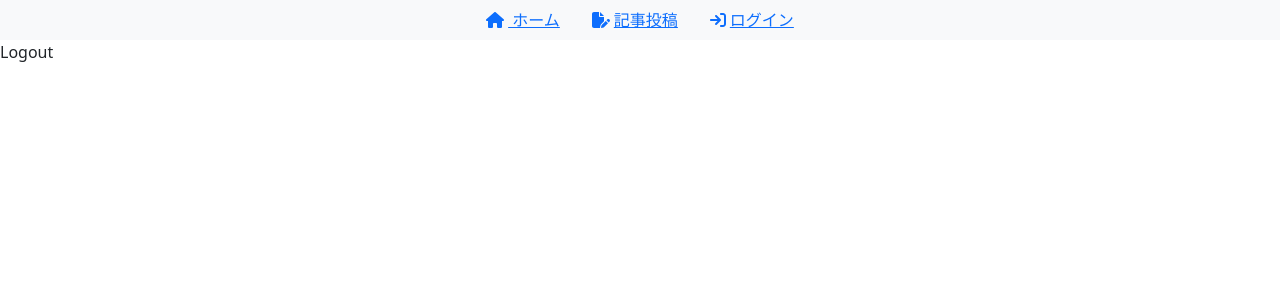
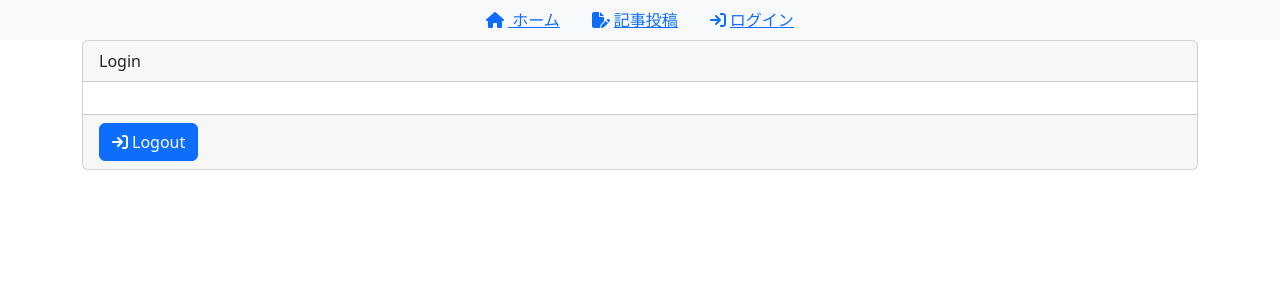
Before and after one commit to keieng/react-blog-firebase, a React (Create React App) app: page /logout in a window 1280 px wide. Shown: the top 300 px of the page. Built offline with nearby package versions, Linux system fonts and the light colour scheme.

Commit message:
Login,Logoutの切り替え

```diff
--- a/src/App.js
+++ b/src/App.js
@@ -12,7 +12,7 @@ function App() {
 
   return (
     <Router>
-      <Navbar />
+      <Navbar isAuth={isAuth} />
       <Routes>
         <Route path="/" element={<Home />}></Route>
         <Route path="/createpost" element={<CreatePost />}></Route>
--- a/src/components/Logout.js
+++ b/src/components/Logout.js
@@ -1,7 +1,35 @@
+import { faArrowRightToBracket } from "@fortawesome/free-solid-svg-icons";
+import { FontAwesomeIcon } from "@fortawesome/react-fontawesome";
+import { signInWithPopup, signOut } from "firebase/auth";
 import React from "react";
+import { Button, Card, Container } from "react-bootstrap";
+import { useNavigate } from "react-router-dom";
+import { auth, provider } from "../firebase";
 
-const Logout = () => {
-  return <div>Logout</div>;
+const Logout = ({ setIsAuth }) => {
+  const navigate = useNavigate();
+  const logout = () => {
+    // Googleでログアウト
+    signOut(auth).then(() => {
+      localStorage.clear();
+      setIsAuth(false);
+      navigate("/login");
+    });
+  };
+  return (
+    <Container>
+      <Card>
+        <Card.Header>Login</Card.Header>
+        <Card.Body></Card.Body>
+        <Card.Footer>
+          <Button variant="primary" onClick={logout}>
+            <FontAwesomeIcon icon={faArrowRightToBracket} className="me-1" />
+            Logout
+          </Button>
+        </Card.Footer>
+      </Card>
+    </Container>
+  );
 };
 
 export default Logout;
--- a/src/components/Navbar.js
+++ b/src/components/Navbar.js
@@ -8,7 +8,7 @@ import React from "react";
 import { Nav } from "react-bootstrap";
 import { Link } from "react-router-dom";
 
-const Navbar = () => {
+const Navbar = ({ isAuth }) => {
   return (
     <Nav
       className="justify-content-center bg-light"
@@ -29,6 +29,7 @@ const Navbar = () => {
           </Link>
         </Nav.Link>
       </Nav.Item>
+      {!isAuth ? (
         <Nav.Item as="li">
           <Nav.Link eventKey="link-2">
             <Link to="/login">
@@ -37,6 +38,16 @@ const Navbar = () => {
             </Link>
           </Nav.Link>
         </Nav.Item>
+      ) : (
+        <Nav.Item as="li">
+          <Nav.Link eventKey="link-2">
+            <Link to="/logout">
+              <FontAwesomeIcon icon={faArrowRightToBracket} className="me-1" />
+              ログアウト
+            </Link>
+          </Nav.Link>
+        </Nav.Item>
+      )}
     </Nav>
   );
 };
```
Lines whose indentation alone changed are shown as unchanged.
